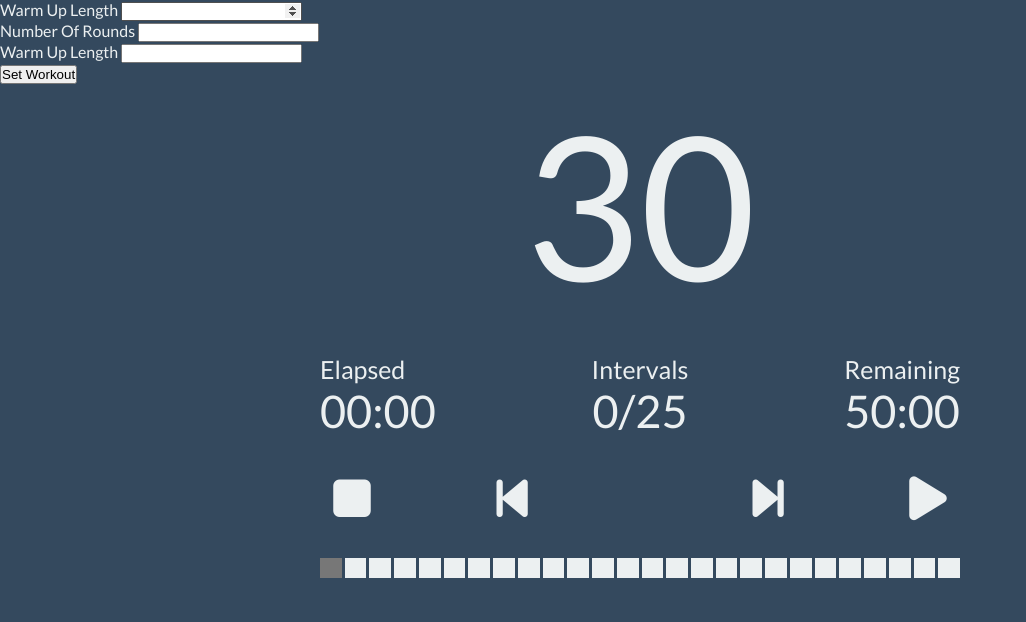
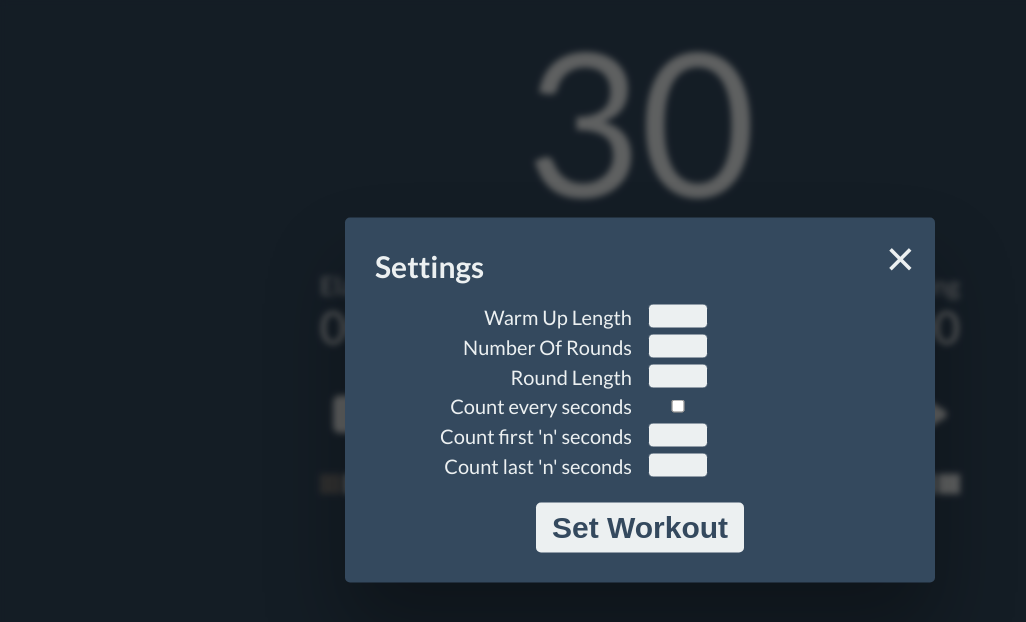
Before and after one commit to szakii89/workout-timer, a plain HTML site: page index.html in a window 1280 px wide. Shown: the whole page, without its empty margins (0-1026 px from the left). Drawn offline with Linux system fonts and the light colour scheme.

Commit message:
settings update 1.0

```diff
--- a/css/styles.css
+++ b/css/styles.css
@@ -10,7 +10,7 @@
   --color-primary: #34495e;
   --color-secondary: #ecf0f1;
   --color-tertiary: #2ecc71;
-  /* --color-tertiary: #01aff1; */
+  --color-blue: #01aff1;
 }
 
 body {
@@ -20,7 +20,87 @@ body {
 }
 
 .hidden {
-  display: none;
+  display: none !important;
+}
+
+.settings {
+  position: absolute;
+  top: 50%;
+  left: 50%;
+  transform: translate(-50%, -50%);
+  width: 590px;
+  padding: 30px;
+  background-color: var(--color-primary);
+  border-radius: 5px;
+  box-shadow: 0 3rem 5rem rgba(0, 0, 0, 0.3);
+  z-index: 10;
+}
+
+.settings-form {
+  text-align: center;
+}
+
+.settings-title {
+  font-size: 30px;
+  margin-bottom: 20px;
+}
+
+.settings-close {
+  position: absolute;
+  top: 12px;
+  right: 20px;
+  font-size: 50px;
+  cursor: pointer;
+  border: none;
+  background: none;
+  color: var(--color-secondary);
+}
+
+.form-group {
+  display: grid;
+  grid-template-columns: repeat(2, 1fr);
+  grid-gap: 1rem;
+  font-size: 20px;
+  margin-bottom: 5px;
+}
+
+.form-group > label {
+  justify-self: end;
+  align-self: center;
+}
+
+.form-group > input {
+  width: 60px;
+  padding: 0px 0px 0px 5px;
+  justify-self: start;
+  align-self: center;
+  font-size: 20px;
+  border: 1px solid var(--color-primary);
+  border-radius: 5px;
+  background-color: var(--color-secondary);
+}
+
+input[type='number']:focus {
+  outline: 2px solid var(--color-blue); /* oranges! yey */
+  color: var(--color-primary);
+  filter: darkness(1.5);
+}
+
+/* Hide Arrows */
+input[type='number']::-webkit-inner-spin-button {
+  -webkit-appearance: none;
+}
+
+.btn {
+  font-weight: 700;
+  font-size: 30px;
+  padding: 0.5rem 1rem;
+  border: none;
+  border-radius: 5px;
+  background: var(--color-secondary);
+  color: var(--color-primary);
+  cursor: pointer;
+  margin-top: 20px;
 }
 
 .workout-timer {
@@ -104,3 +184,14 @@ i:hover {
 .box--active {
   background-color: var(--color-tertiary) !important;
 }
+
+.overlay {
+  position: absolute;
+  top: 0;
+  left: 0;
+  width: 100%;
+  height: 100%;
+  background-color: rgba(0, 0, 0, 0.6);
+  backdrop-filter: blur(3px);
+  z-index: 5;
+}
--- a/index.html
+++ b/index.html
@@ -12,21 +12,37 @@
     <title>Workout Timers</title>
   </head>
   <body>
-    <form class="settings">
-      <div class="form-group">
+    <div class="settings">
+      <button class="settings-close">&times;</button>
+      <h2 class="settings-title">Settings</h2>
+      <form class="settings-form">
+        <div class="form-group warm-up-length">
           <label for="warm-up-length">Warm Up Length</label>
           <input type="number" name="" id="warm-up-length" />
         </div>
-      <div class="form-group">
+        <div class="form-group total-rounds">
           <label for="total-rounds">Number Of Rounds</label>
           <input type="number" name="" id="total-rounds" />
         </div>
-      <div class="form-group">
-        <label for="round-length">Warm Up Length</label>
+        <div class="form-group round-length">
+          <label for="round-length">Round Length</label>
           <input type="number" name="" id="round-length" />
+        </div>
+        <div class="form-group count-every-seconds">
+          <label for="count-every-seconds">Count every seconds</label>
+          <input type="checkbox" name="" id="count-every-seconds" />
+        </div>
+        <div class="form-group count-first-seconds">
+          <label for="count-first-seconds">Count first 'n' seconds</label>
+          <input type="number" name="" id="count-first-seconds" />
+        </div>
+        <div class="form-group count-last-seconds">
+          <label for="count-last-seconds">Count last 'n' seconds</label>
+          <input type="number" name="" id="count-last-seconds" />
         </div>
         <button type="submit" class="btn">Set Workout</button>
       </form>
+    </div>
     <div class="workout-timer">
       <div class="current-round">
         <!-- <div class="current-round-message">5 pull ups +40kg</div> -->
@@ -66,6 +82,7 @@
         <div class="box box--round"></div>
       </div>
     </div>
+    <div class="overlay"></div>
 
     <script src="js/script.js"></script>
   </body>
--- a/js/script.js
+++ b/js/script.js
@@ -13,11 +13,19 @@ const settings = document.querySelector('.settings');
 const warmUplengthEl = document.querySelector('#warm-up-length');
 const totalRoundsEl = document.querySelector('#total-rounds');
 const roundLengthEl = document.querySelector('#round-length');
+const countEverySecondsEl = document.querySelector('#count-every-seconds');
+const countFirstSecondsEl = document.querySelector('#count-first-seconds');
+const countLastSecondsEl = document.querySelector('#count-last-seconds');
+const warmUplengthGroup = document.querySelector('.warm-up-length');
+const totalRoundsGroup = document.querySelector('.group total-rounds');
+const roundLengthGroup = document.querySelector('.group round-length');
+const countEverySecondsGroup = document.querySelector('.count-every-seconds');
+const countFirstSecondsGroup = document.querySelector('.count-first-seconds');
+const countLastSecondsGroup = document.querySelector('.count-last-seconds');
+const settingCloseBtn = document.querySelector('.settings-close');
+const overlay = document.querySelector('.overlay');
 
 // ---------- Audio ----------
-const countAllSeconds = false;
-const countDown = 20;
-const countUp = 0;
 
 const countAllSecondSound = 'metronome-19';
 // const countAllSecondSound = 'blip';
@@ -43,12 +51,25 @@ let totalRounds = 25;
 let roundLength = 120;
 let totalLength = totalRounds * roundLength;
 
+let countAllSeconds = false;
+let countDown = 10;
+let countUp = 0;
+
 let currentRound = roundLength;
 let totalRemaining = totalLength;
 let currentInterval = 1;
 let warmUpPassed = 0;
 let elapsedSeconds = 0;
 let t;
+
+const showSettings = () => {
+  settings.classList.remove('hidden');
+  overlay.classList.remove('hidden');
+};
+const hideSettings = () => {
+  settings.classList.add('hidden');
+  overlay.classList.add('hidden');
+};
 
 // ---------- Functions ----------
 const setWorkout = function (e) {
@@ -57,12 +78,31 @@ const setWorkout = function (e) {
   totalRounds = totalRoundsEl.value * 1;
   roundLength = roundLengthEl.value * 1;
   totalLength = totalRounds * roundLength;
+
+  countAllSeconds = countEverySecondsEl.checked ? true : false;
+  countDown = countFirstSecondsEl.value * 1;
+  countUp = countLastSecondsEl.value * 1;
+
   currentRound = roundLength;
   totalRemaining = totalLength;
   currentInterval = 1;
   warmUpPassed = 0;
   displayRoundsFunction();
   init(totalRounds, roundLength, totalLength);
+  hideSettings();
+};
+
+// Hide / show count first and last 'n' seconds options visibility
+const toggleCountSecondsVisibility = function () {
+  if (this.checked) {
+    countFirstSecondsGroup.classList.add('hidden');
+    countLastSecondsGroup.classList.add('hidden');
+    console.log('Checkbox is checked..');
+  } else {
+    countFirstSecondsGroup.classList.remove('hidden');
+    countLastSecondsGroup.classList.remove('hidden');
+    console.log('Checkbox is not checked..');
+  }
 };
 
 // Transform seconds
@@ -99,6 +139,7 @@ const transformSeconds = (seconds, displaySettings = 'auto') => {
   }
 };
 
+// Display rounds as small rectangles
 const displayRoundsFunction = () => {
   let boxes = 0;
   let html = '';
@@ -125,6 +166,7 @@ const displayRoundsFunction = () => {
   }
 };
 
+// Initial function
 const init = (totalRounds, roundLength, totalLength) => {
   currentRoundDetails.innerText = `${
     warmUpLength
@@ -151,6 +193,7 @@ const init = (totalRounds, roundLength, totalLength) => {
   });
 };
 
+// Count seconds
 const addSeconds = () => {
   // If warm up is going display Warm Up and the show the warm up (how many secs left), If the workout is going show the round number and the remaining secs of the current round
   if (warmUpLength > warmUpPassed) {
@@ -270,6 +313,12 @@ nextBtn.addEventListener('click', nextRound);
 // Prev Button
 prevBtn.addEventListener('click', prevRound);
 
+// Hide Settings
+settingCloseBtn.addEventListener('click', hideSettings);
+
+//
+countEverySecondsEl.addEventListener('change', toggleCountSecondsVisibility);
+
 // Init
 displayRoundsFunction();
 init(totalRounds, roundLength, totalLength);
```
Lines whose indentation alone changed are shown as unchanged.
